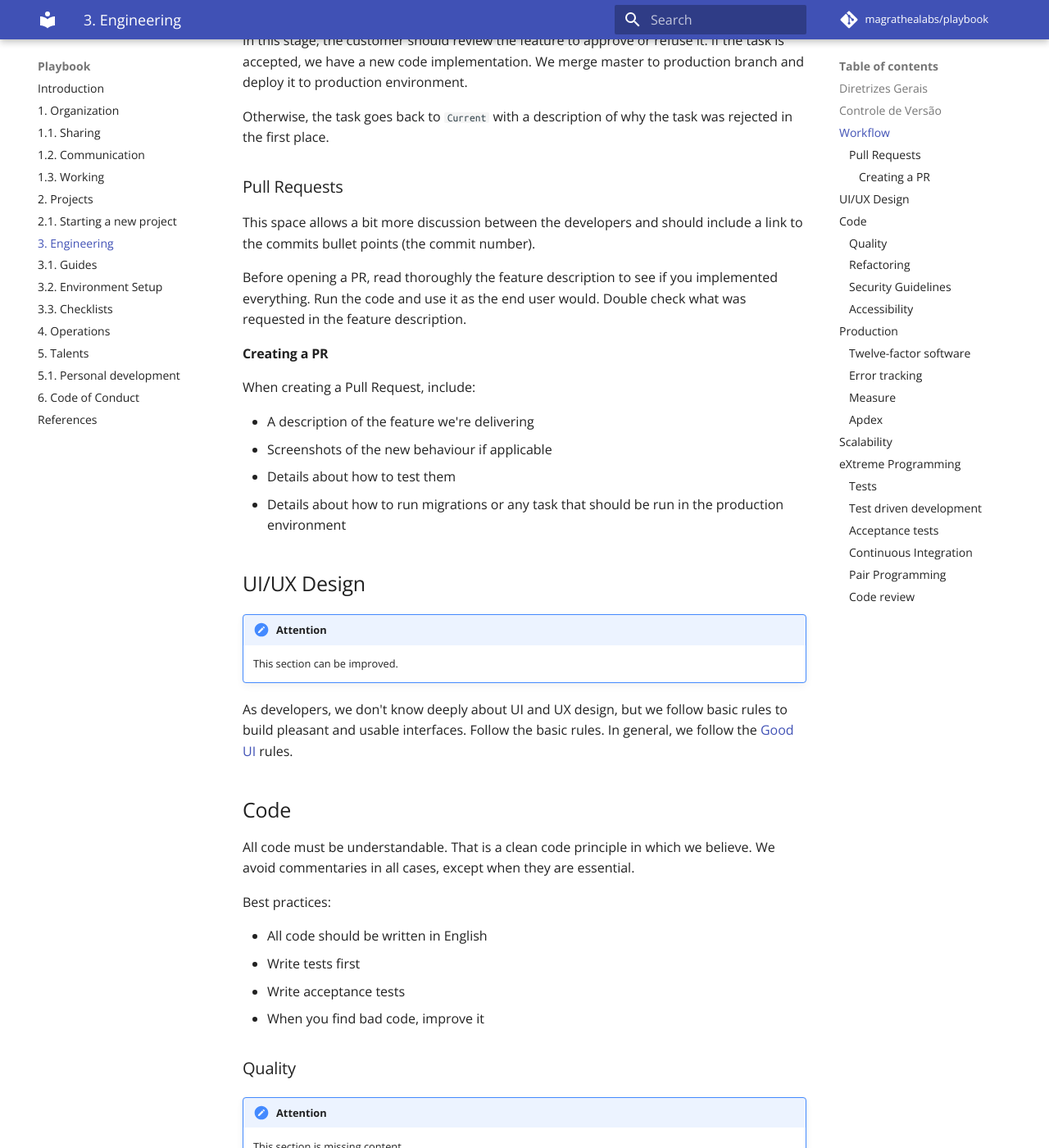
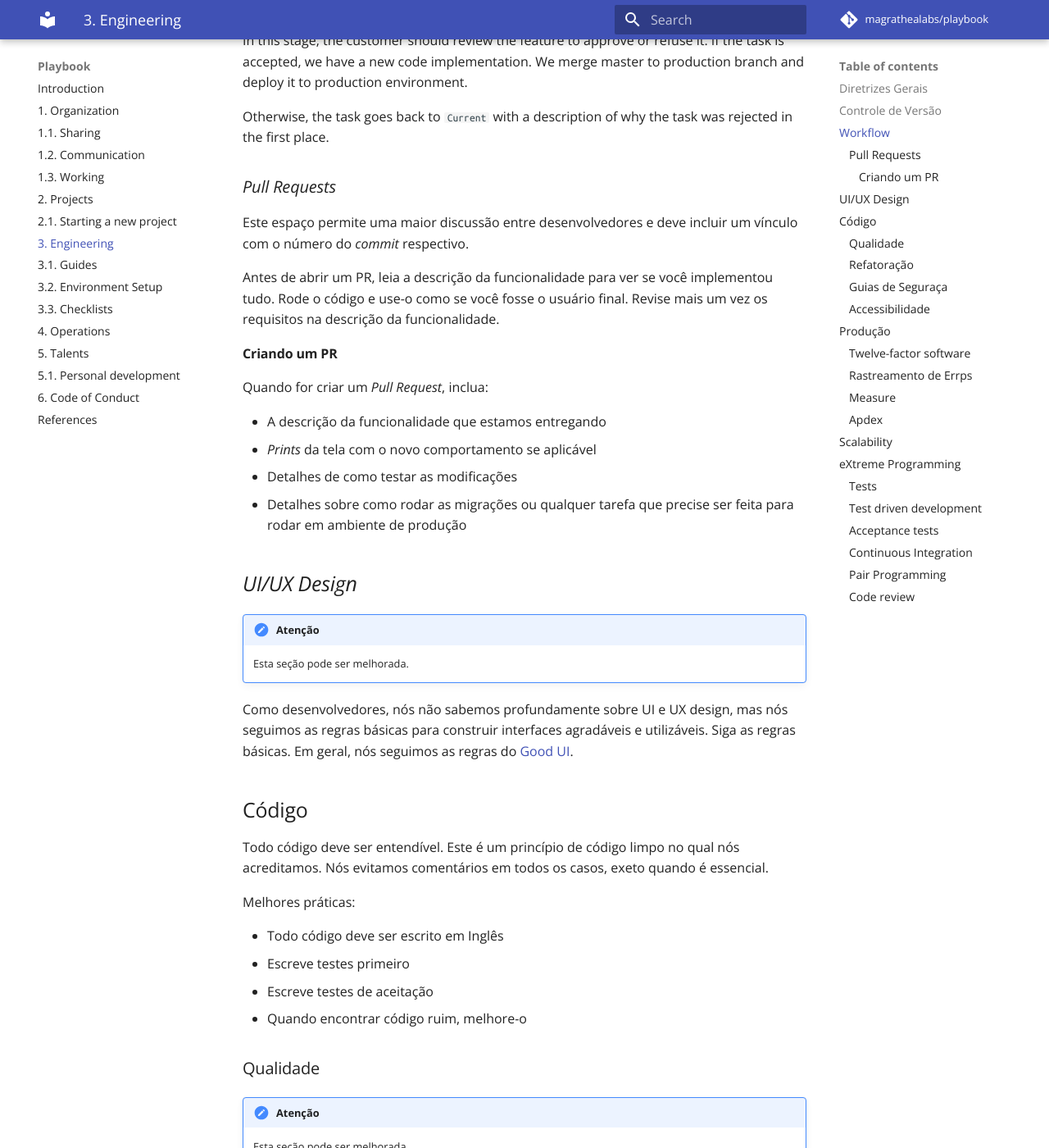
Before and after one commit to magrathealabs/playbook, an MkDocs documentation site: the page built from docs/3-engineering.md, in a window 1280 px wide and 1400 px high, scrolled down 1785 px. Shown: the whole window at 82% size. Built offline with MkDocs 1.6.1 and Material for MkDocs 9.7.7, drawn with Linux system fonts in a browser that asks for light colours; comment, search, counter and statistics services are not loaded; some of the changed text lies outside the part shown.

Commit message:
Translate some more

```diff
--- a/docs/3-engineering.md
+++ b/docs/3-engineering.md
@@ -55,82 +55,83 @@ In this stage, the customer should review the feature to approve or refuse it. I
 
 Otherwise, the task goes back to `Current` with a description of why the task was rejected in the first place.
 
-### Pull Requests
+### *Pull Requests*
 
-This space allows a bit more discussion between the developers and should include a link to the commits bullet points (the commit number).
+Este espaço permite uma maior discussão entre desenvolvedores e deve incluir um vínculo com o número do *commit* respectivo.
 
-Before opening a PR, read thoroughly the feature description to see if you implemented everything. Run the code and use it as the end user would. Double check what was requested in the feature description.
+Antes de abrir um PR, leia a descrição da funcionalidade para ver se você implementou tudo. Rode o código e use-o como se você fosse o usuário final. Revise mais um vez os requisitos na descrição da funcionalidade.
 
-#### Creating a PR
+#### Criando um PR
 
-When creating a Pull Request, include:
+Quando for criar um *Pull Request*, inclua:
 
-* A description of the feature we're delivering
-* Screenshots of the new behaviour if applicable
-* Details about how to test them
-* Details about how to run migrations or any task that should be run in the production environment
+* A descrição da funcionalidade que estamos entregando
+* *Prints* da tela com o novo comportamento se aplicável
+* Detalhes de como testar as modificações
+* Detalhes sobre como rodar as migrações ou qualquer tarefa que precise ser feita para rodar em ambiente de produção
 
-## UI/UX Design
+## *UI/UX Design*
 
-!!! attention
-    This section can be improved.
+!!! atenção
+    Esta seção pode ser melhorada.
 
-As developers, we don't know deeply about UI and UX design, but we follow basic rules to build pleasant and usable interfaces. Follow the basic rules. In general, we follow the [Good UI](http://goodui.org) rules.
+Como desenvolvedores, nós não sabemos profundamente sobre UI e UX design, mas nós seguimos as regras básicas para construir interfaces agradáveis e utilizáveis. Siga as regras básicas. Em geral, nós seguimos as regras do [Good UI](http://goodui.org).
 
-## Code
-All code must be understandable. That is a clean code principle in which we believe. We avoid commentaries in all cases, except when they are essential.
+## Código
 
-Best practices:
+Todo código deve ser entendível. Este é um princípio de código limpo no qual nós acreditamos. Nós evitamos comentários em todos os casos, exeto quando é essencial.
 
-* All code should be written in English
-* Write tests first
-* Write acceptance tests
-* When you find bad code, improve it
+Melhores práticas:
 
-### Quality
+* Todo código deve ser escrito em Inglês
+* Escreve testes primeiro
+* Escreve testes de aceitação
+* Quando encontrar código ruim, melhore-o
 
-!!! attention
-    This section is missing content
+### Qualidade
 
-* [Design Patterns & Refactoring](https://sourcemaking.com/)
+!!! atenção
+    Esta seção pode ser melhorada.
 
-### Refactoring
+* [Padrões de Design & Refatoração](https://sourcemaking.com/)
 
-!!! attention
-    This section is missing content
+### Refatoração
 
-When starting to work on a new feature, look around to improve the quality of the code you are going to work on. We do not stop everything else to improve our code quality; it is inherent in our development process.
+!!! atenção
+    Esta seção pode ser melhorada.
 
-* [Refactoring](https://sourcemaking.com/refactoring)
+Quando começar a trabalhar em uma nova funcionalidade, olhe em volta para melhorar a qualidade do código. Nós não paramos tudo que estamos fazendo para melhorar a qualidade do código; isto é inerente no nosso processo de desenvolvimento.
 
-### Security Guidelines
+* [Refatoração](https://sourcemaking.com/refactoring)
 
-!!! attention
-    This section is missing content
+### Guias de Seguraça
+
+!!! atenção
+    Esta seção pode ser melhorada.
 
 * [Zen Rails Security Checklist](https://github.com/brunofacca/zen-rails-security-checklist)
 
-### Accessibility
+### Accessibilidade
 
-!!! attention
-    This section is missing content
+!!! atenção
+    Esta seção pode ser melhorada.
 
 * [The A11Y Project](http://a11yproject.com)
 * [The Accessibility Cheatsheet](https://bitsofco.de/the-accessibility-cheatsheet)
 
-## Production
+## Produção
 
-!!! attention
-    This section is missing content
+!!! atenção
+    esta seção pode ser melhorada.
 
 ### Twelve-factor software
 
-!!! attention
-    This section is missing content
+!!! atenção
+    esta seção pode ser melhorada.
 
 * [The Twelve-Factor App](https://12factor.net/)
 
-### Error tracking
+### Rastreamento de Errps
 
 We keep track of errors in production using real-time error tracking tools that give us insights and information to reproduce and fix crashes. By keeping track of errors, we do not need users to report them to us. Sometimes we know about the error before the user notices it. We currently use [Sentry.io](https://sentry.io/welcome/) in our projects.
 
```
